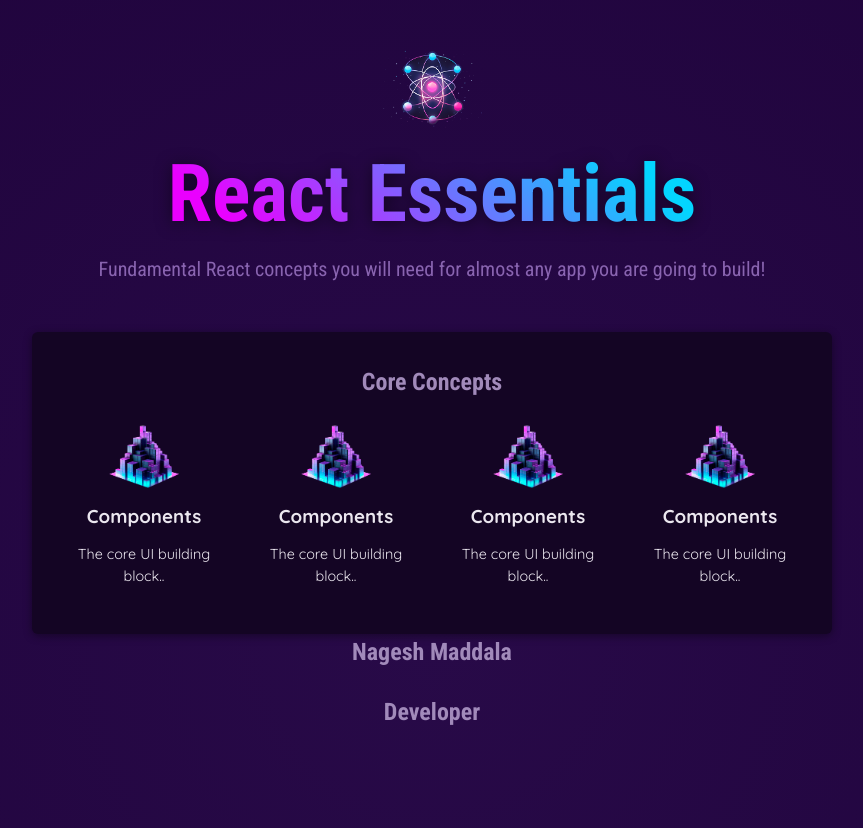
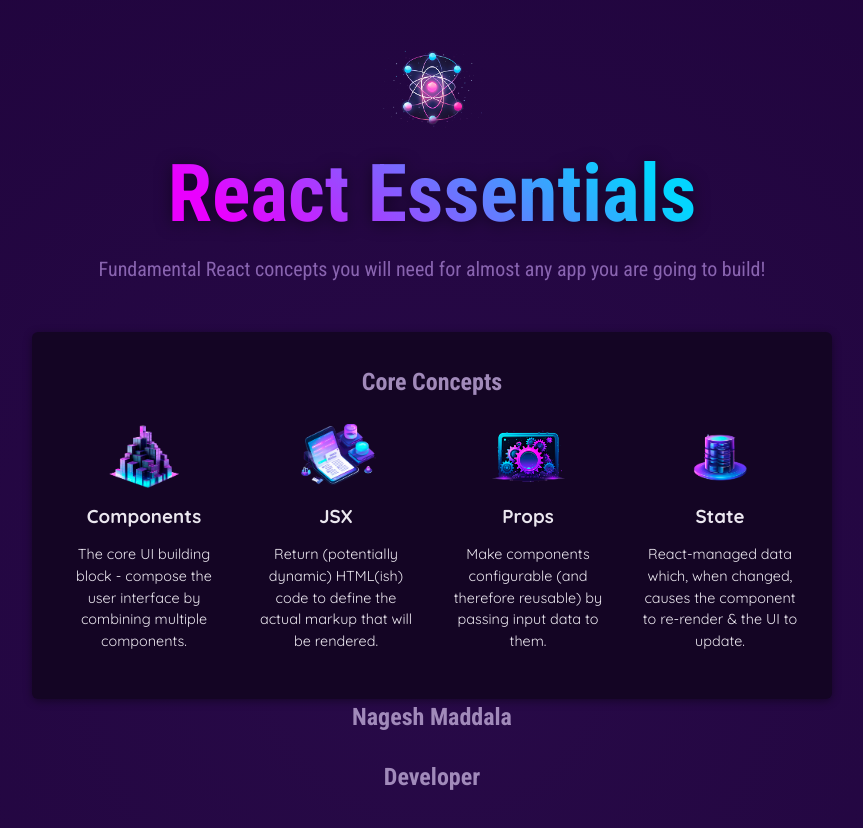
Before and after one commit to NageshMaddala/reactjs-handson, a React (Vite) app in the folder React-Essentials/: page / in a window 1280 px wide. Shown: the top 828 px of the page, without its empty margins (208-1071 px from the left). Built offline with nearby package versions, Linux system fonts and the light colour scheme.

Commit message:
with more sample props

```diff
--- a/React-Essentials/src/App.jsx
+++ b/React-Essentials/src/App.jsx
@@ -1,5 +1,6 @@
 import reactImg from "./assets/react-core-concepts.png";
 import componentsImg from "./assets/components.png";
+import { CORE_CONCEPTS } from "./data.js";
 
 export const userData = {
   firstName: "Nagesh", // feel free to replace the name value
@@ -47,12 +48,25 @@ function Header() {
 // Props are passed as attributes to the component
 // Props are passed as an object to the component
 // props can be named anything, but it's a convention to name it props
-export function CoreConcept(props) {
+// Object destructuring is used to extract the values from the object
+// Object destructuring is a javascript feature
+// export function CoreConcept(props) {
+//   return (
+//     <li>
+//       <img src={props.image} alt="Stylized atom" />
+//       <h3>{props.title}</h3>
+//       <p>{props.description}</p>
+//     </li>
+//   );
+// }
+
+// Along with above function, this is also a valid way to write the function
+export function CoreConcept({ image, title, description }) {
   return (
     <li>
-      <img src={props.img} alt="Stylized atom" />
-      <h3>{props.title}</h3>
-      <p>{props.description}</p>
+      <img src={image} alt="Stylized atom" />
+      <h3>{title}</h3>
+      <p>{description}</p>
     </li>
   );
 }
@@ -75,25 +89,17 @@ function App() {
           <h2>Core Concepts</h2>
           <ul>
             <CoreConcept
-              title="Components"
-              description="The core UI building block.."
-              img={componentsImg}
+              title={CORE_CONCEPTS[0].title}
+              description={CORE_CONCEPTS[0].description}
+              image={CORE_CONCEPTS[0].image}
             />
             <CoreConcept
-              title="Components"
-              description="The core UI building block.."
-              img={componentsImg}
+              title={CORE_CONCEPTS[1].title}
+              description={CORE_CONCEPTS[1].description}
+              image={CORE_CONCEPTS[1].image}
             />
-            <CoreConcept
-              title="Components"
-              description="The core UI building block.."
-              img={componentsImg}
-            />
-            <CoreConcept
-              title="Components"
-              description="The core UI building block.."
-              img={componentsImg}
-            />
+            <CoreConcept {...CORE_CONCEPTS[2]} />
+            <CoreConcept {...CORE_CONCEPTS[3]} />
           </ul>
         </section>
         <User />
```
